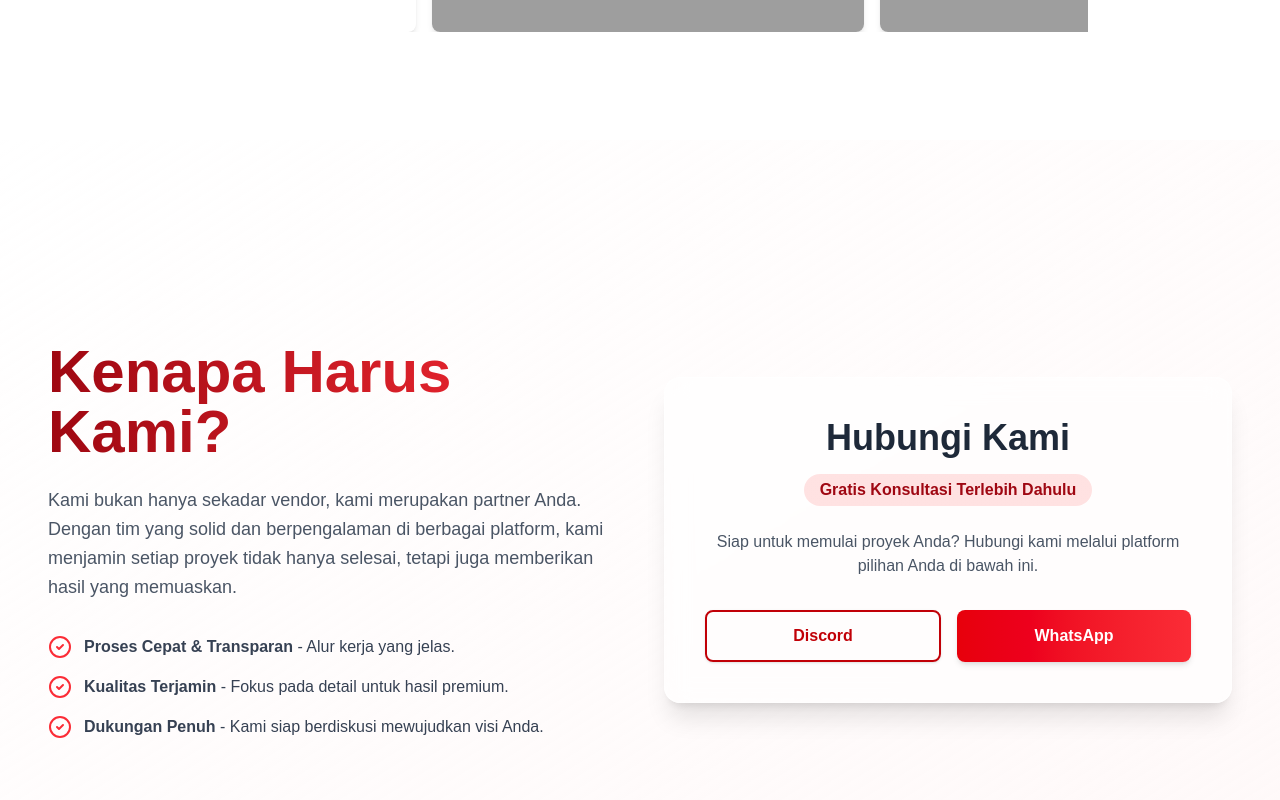
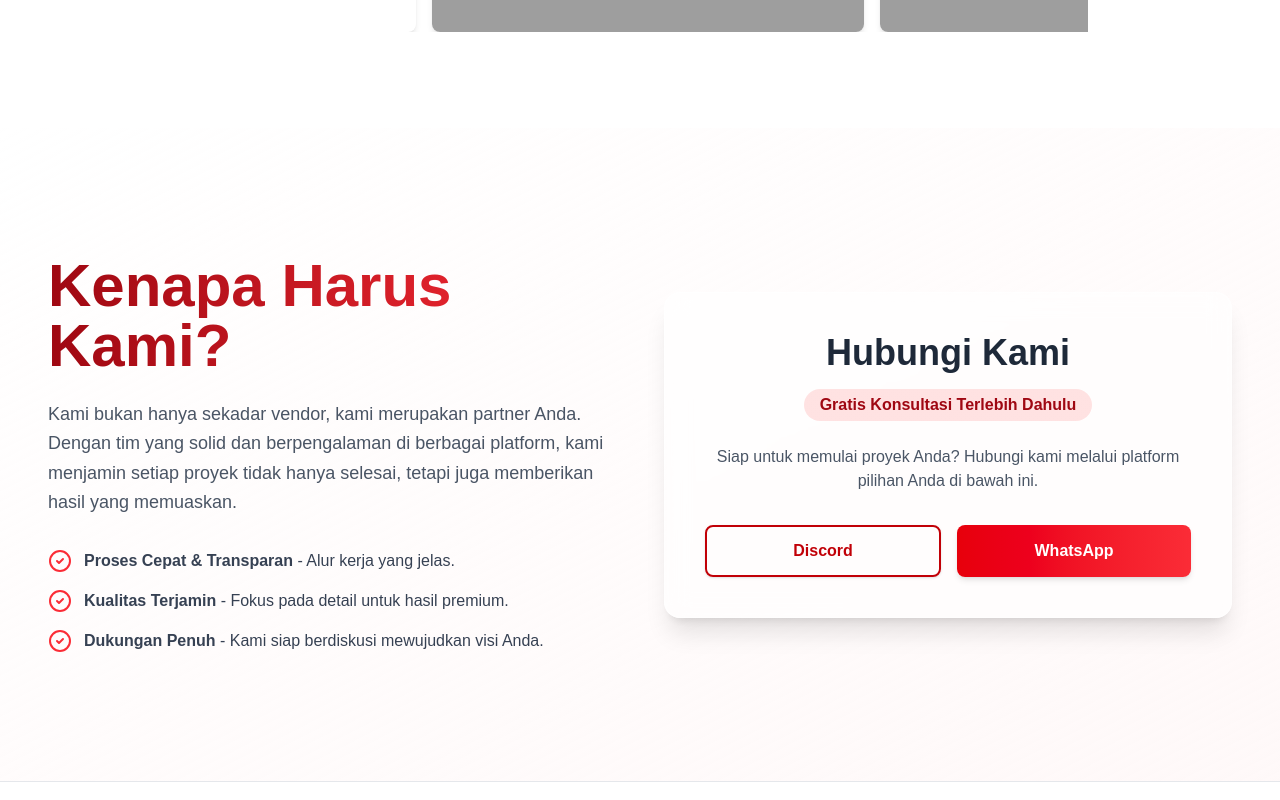
Before and after one commit to aoisaki01/pasifixc-project, a Next.js app: page / in a window 1280 px wide. Shown: the part 4320-5120 px from the top of the page. Built offline with nearby package versions, Linux system fonts and the light colour scheme; no server answers; grey boxes are pictures that could not be loaded.

Commit message:
Update ContactSection.tsx

```diff
--- a/src/app/components/ContactSection.tsx
+++ b/src/app/components/ContactSection.tsx
@@ -11,8 +11,7 @@ const ContactSection = () => {
   return (
     <section
       id="contact"
-      className="relative mt-3 w-full h-screen snap-start flex items-center justify-center overflow-hidden bg-gradient-to-br from-white to-red-50/50"
-    >
+className="relative w-full snap-start flex items-center justify-center overflow-hidden bg-gradient-to-br from-white to-red-50/50 py-24 sm:py-32"    >
         <div className="absolute top-1/2 -left-1/4  bg-red-200/50 rounded-full mix-blend-multiply filter blur-3xl opacity-30 animate-pulse"></div>
         <div className="absolute top-1/2 -right-1/4  bg-red-200/50 rounded-full mix-blend-multiply filter blur-3xl opacity-30 animate-pulse delay-2000"></div>
 
@@ -45,7 +44,7 @@ const ContactSection = () => {
                 <div className="mt-8 flex flex-col sm:flex-row justify-center gap-4">
                     {/* Tombol Discord (Gaya Outline) */}
                     <a
-                      href="https://discord.gg/HSxx7fxs"
+                      href="https://discord.com/users/1142802821113200730"
                       target="_blank"
                       rel="noopener noreferrer"
                       className="group flex items-center justify-center gap-3 w-full px-6 py-3 border-2 border-red-700 text-red-700 font-semibold rounded-lg shadow-sm hover:bg-red-700 hover:text-white transition-all transform hover:scale-105"
```
